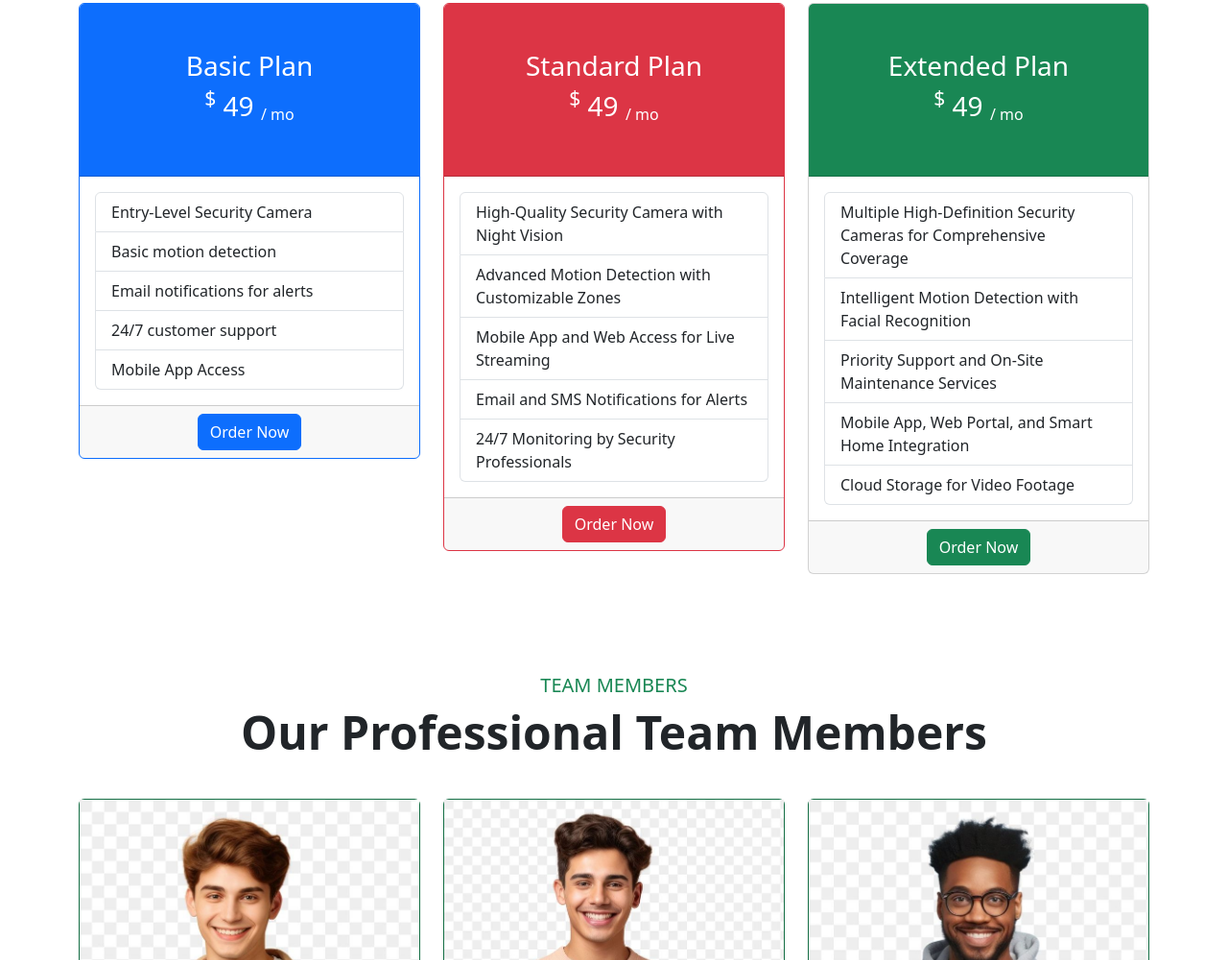
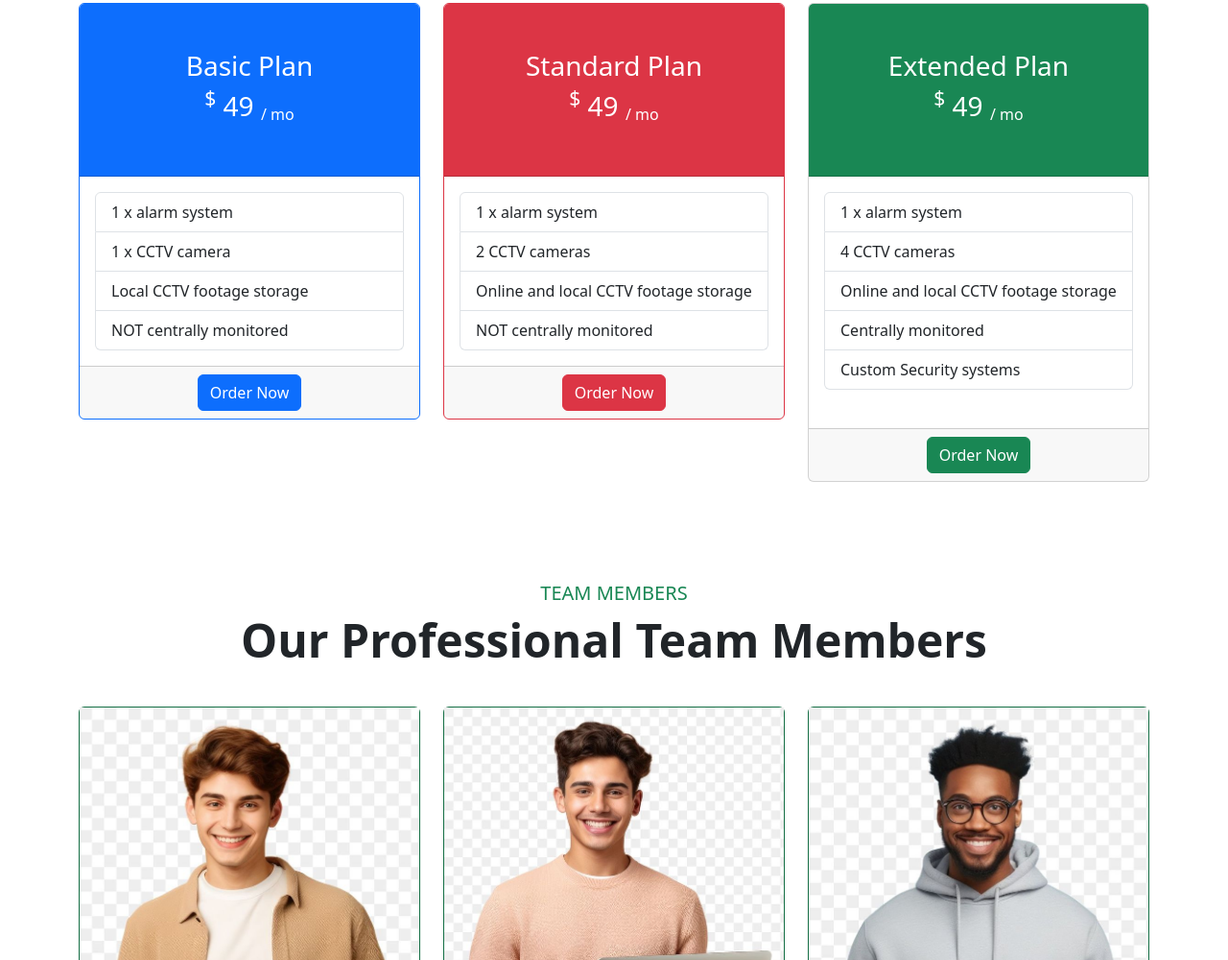
Before and after one commit to Mohamedhany145/We-task, a plain HTML site: page index.html in a window 1280 px wide. Shown: the part 2980-3980 px from the top of the page at 96% size. Drawn offline with Linux system fonts and the light colour scheme.

Commit message:
Update index.html

```diff
--- a/index.html
+++ b/index.html
@@ -281,12 +281,11 @@
 
               <div class="card-body">
                 <ul class="list-group">
-                  <li class="list-group-item">Entry-Level Security Camera</li>
-                  <li class="list-group-item">Basic motion detection</li>
-                  <li class="list-group-item">Email notifications for alerts</li>
-                  <li class="list-group-item">24/7 customer support</li>
-                  <li class="list-group-item">Mobile App Access</li>
-                </ul>
+              <li class="list-group-item">1 x alarm system </li>
+              <li class="list-group-item"> 1 x CCTV camera </li>
+              <li class="list-group-item">Local CCTV footage storage</li>
+              <li class="list-group-item">NOT centrally monitored</li>
+          </ul>
               </div> <!-- card-body -->
 
               <div class="card-footer text-center">
@@ -305,13 +304,12 @@
               </div> <!-- card-header -->
 
               <div class="card-body">
-                <ul class="list-group">
-                  <li class="list-group-item">High-Quality Security Camera with Night Vision</li>
-                  <li class="list-group-item">Advanced Motion Detection with Customizable Zones</li>
-                  <li class="list-group-item">Mobile App and Web Access for Live Streaming</li>
-                  <li class="list-group-item">Email and SMS Notifications for Alerts</li>
-                  <li class="list-group-item">24/7 Monitoring by Security Professionals</li>
-                </ul>
+                   <ul class="list-group">
+          <li class="list-group-item">1 x alarm system</li>
+          <li class="list-group-item">2 CCTV cameras</li>
+          <li class="list-group-item">Online and local CCTV footage storage</li>
+          <li class="list-group-item">NOT centrally monitored</li>
+      </ul>
               </div> <!-- card-body -->
 
               <div class="card-footer text-center">
@@ -330,11 +328,13 @@
 
               <div class="card-body">
                 <ul class="list-group">
-                  <li class="list-group-item">Multiple High-Definition Security Cameras for Comprehensive Coverage</li>
-                  <li class="list-group-item">Intelligent Motion Detection with Facial Recognition</li>
-                  <li class="list-group-item">Priority Support and On-Site Maintenance Services</li>
-                  <li class="list-group-item">Mobile App, Web Portal, and Smart Home Integration</li>
-                  <li class="list-group-item">Cloud Storage for Video Footage</li>
+              <li class="list-group-item">1 x alarm system</li>
+              <li class="list-group-item">4 CCTV cameras</li>
+              <li class="list-group-item">Online and local CCTV footage storage</li>
+              <li class="list-group-item">Centrally monitored</li>
+              <li class="list-group-item">Custom Security systems</li>
+          </ul>
+
                 </ul>
               </div> <!-- card-body -->
 
```
